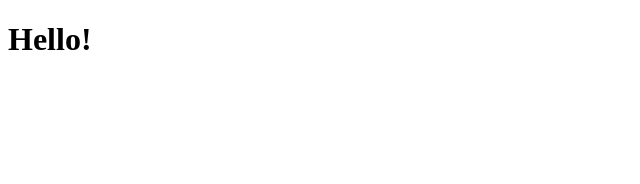
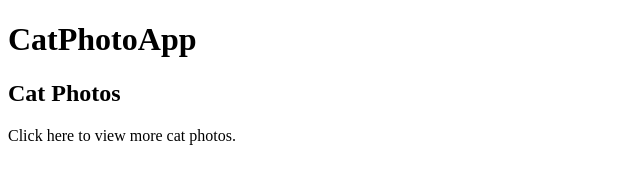
Before and after one commit to Yinkusadel/01-fcc-catphotoapp, a website: page index.html in a window 1280 px wide. Shown: the whole page, without its empty margins (0-640 px from the left). Drawn offline with Linux system fonts and the light colour scheme; files that its build step writes are made by us from their sources; files whose address does not match are found by name.

Commit message:
add complete solution for catphotapp project

```diff
--- a/index.html
+++ b/index.html
@@ -7,6 +7,8 @@
     <link rel="stylesheet" href="index.css" />
   </head>
   <body>
-    <h1>Hello!</h1>
+    <h1>CatPhotoApp</h1>
+    <h2>Cat Photos</h2>
+    <p>Click here to view more cat photos.</p>
   </body>
 </html>
```
